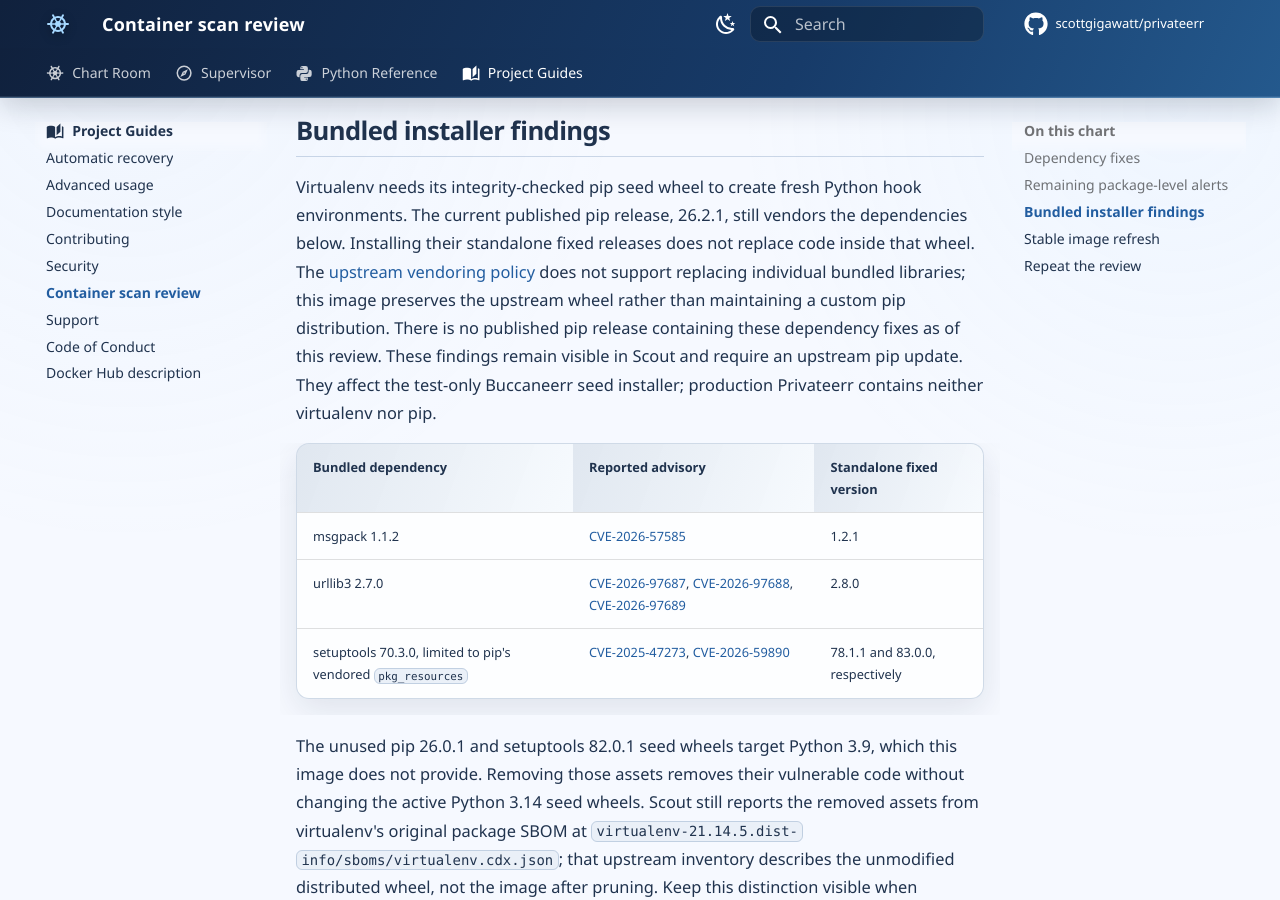
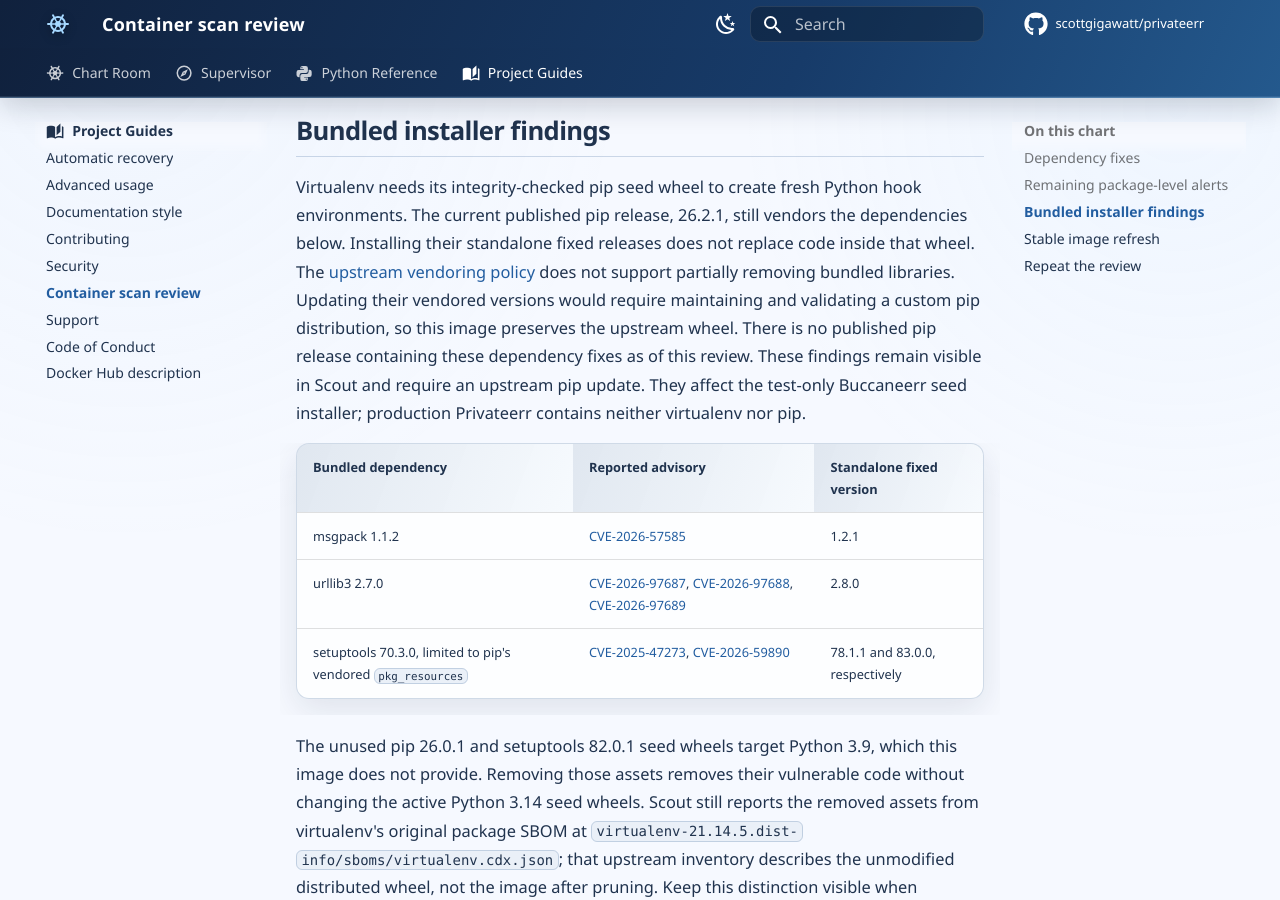
Before and after one commit to scottgigawatt/privateerr, an MkDocs documentation site: the page built from docs/container-scan-review.md, in a window 1280 px wide and 900 px high, scrolled down 2281 px. Built offline with MkDocs 1.6.1 and Material for MkDocs 9.7.7, drawn with Linux system fonts in a browser that asks for light colours; comment, search, counter and statistics services are not loaded.

Commit message:
📜 Pip gets an honest passenger manifest

```diff
--- a/docs/container-scan-review.md
+++ b/docs/container-scan-review.md
@@ -24,7 +24,7 @@
 
 ## Bundled installer findings
 
-Virtualenv needs its integrity-checked pip seed wheel to create fresh Python hook environments. The current published pip release, 26.2.1, still vendors the dependencies below. Installing their standalone fixed releases does not replace code inside that wheel. The [upstream vendoring policy](https://pip.pypa.io/en/latest/development/vendoring-policy/) does not support replacing individual bundled libraries; this image preserves the upstream wheel rather than maintaining a custom pip distribution. There is no published pip release containing these dependency fixes as of this review. These findings remain visible in Scout and require an upstream pip update. They affect the test-only Buccaneerr seed installer; production Privateerr contains neither virtualenv nor pip.
+Virtualenv needs its integrity-checked pip seed wheel to create fresh Python hook environments. The current published pip release, 26.2.1, still vendors the dependencies below. Installing their standalone fixed releases does not replace code inside that wheel. The [upstream vendoring policy](https://pip.pypa.io/en/latest/development/vendoring-policy/) does not support partially removing bundled libraries. Updating their vendored versions would require maintaining and validating a custom pip distribution, so this image preserves the upstream wheel. There is no published pip release containing these dependency fixes as of this review. These findings remain visible in Scout and require an upstream pip update. They affect the test-only Buccaneerr seed installer; production Privateerr contains neither virtualenv nor pip.
 
 | Bundled dependency | Reported advisory | Standalone fixed version |
 | --- | --- | --- |
```
